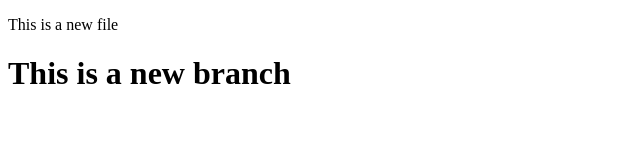
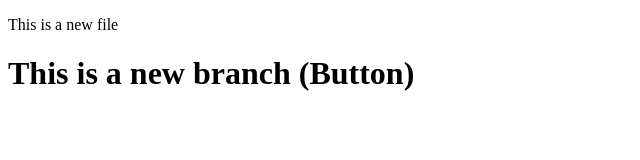
Before and after one commit to Sagar00011/Localrepo, a plain HTML site: page index.html in a window 1280 px wide. Shown: the whole page, without its empty margins (0-640 px from the left). Drawn offline with Linux system fonts and the light colour scheme.

Commit message:
Add Button

```diff
--- a/index.html
+++ b/index.html
@@ -8,6 +8,6 @@
 </head>
 <body>
     <p>This is a new file</p>
-    <h1>This is a new branch</h1>
+    <h1>This is a new branch (Button)</h1>
 </body>
 </html>
```
